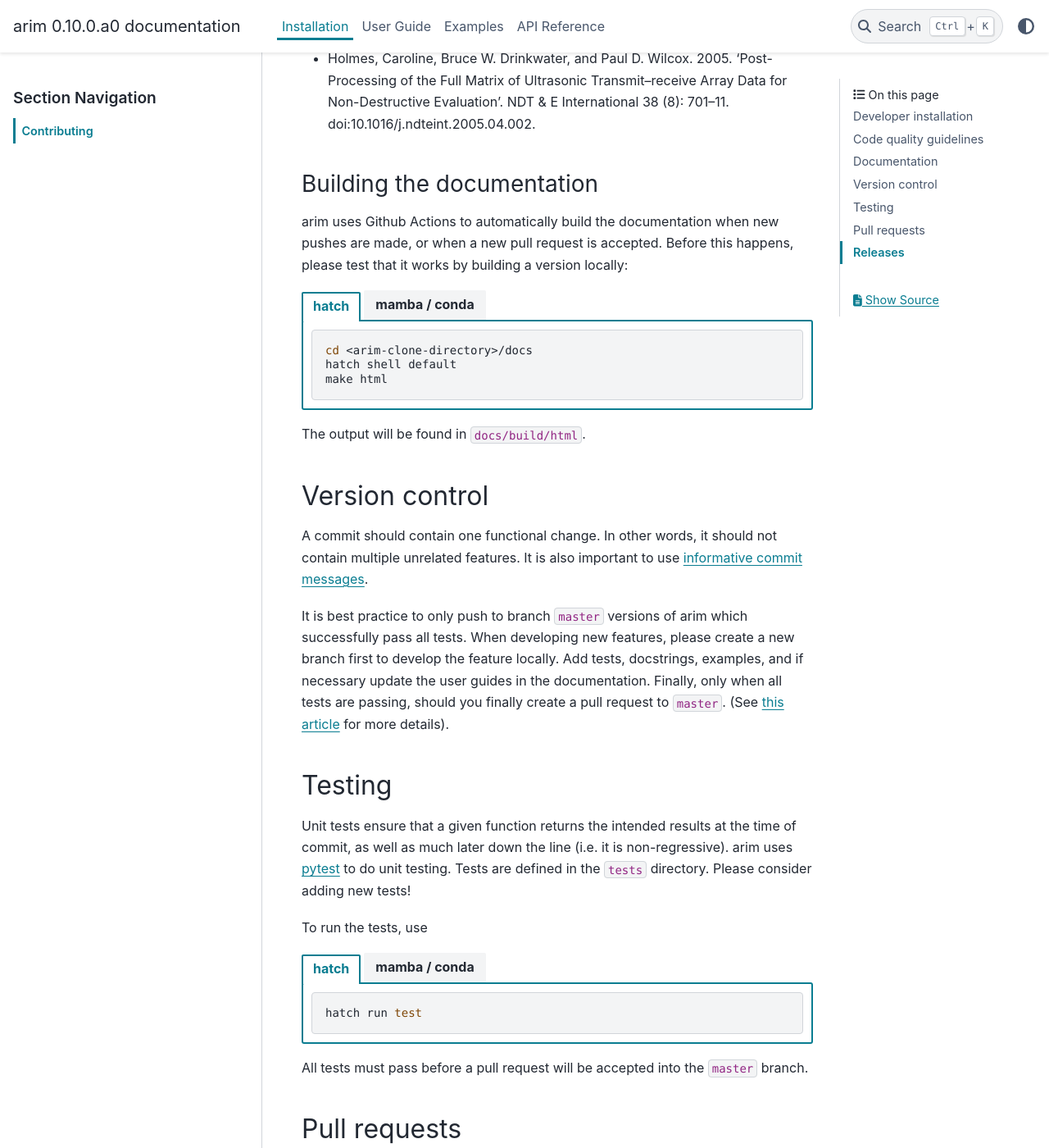
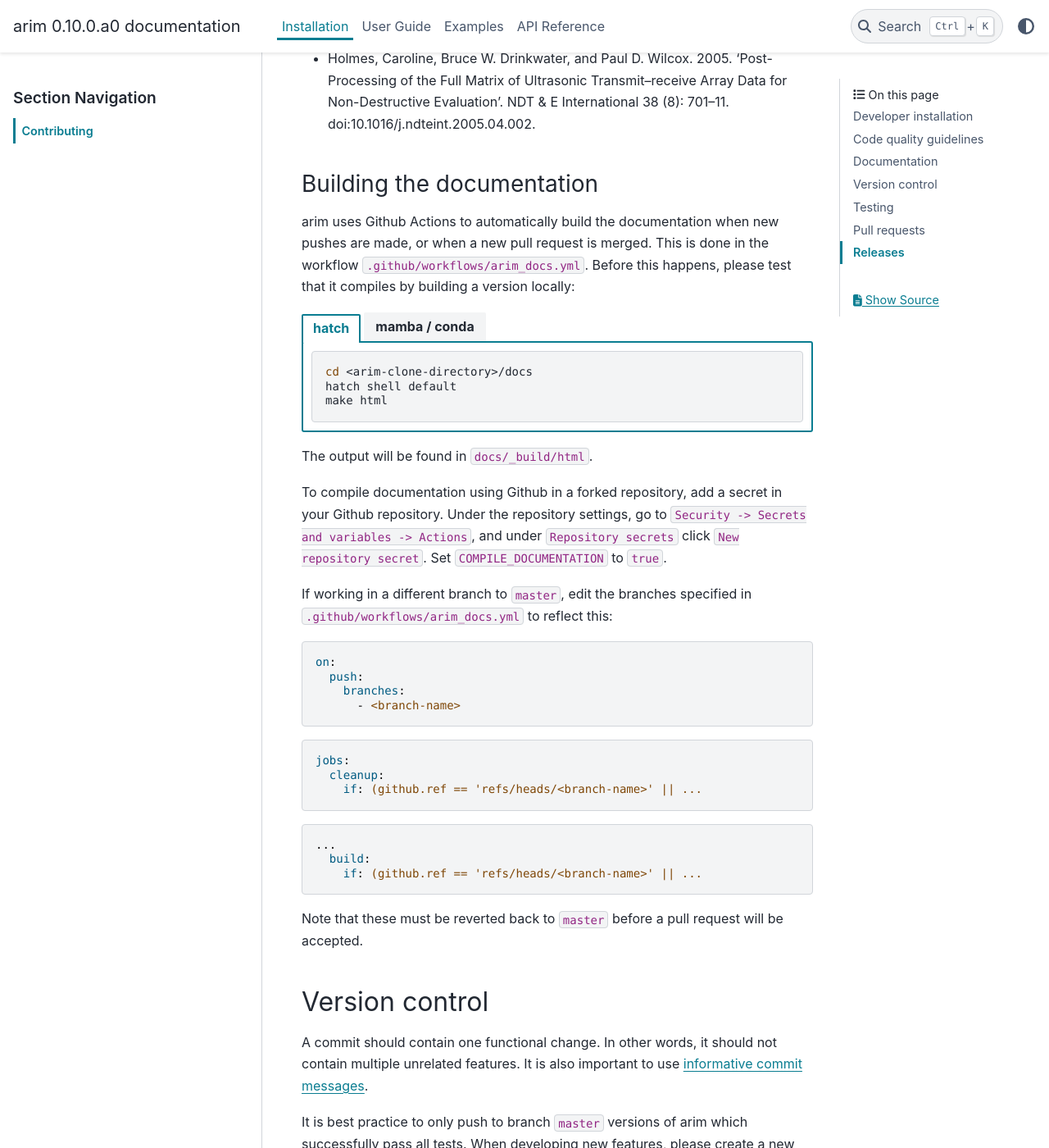
Before and after one commit to ndtatbristol/arim, a Sphinx documentation site: the page built from docs/source/installation/development.rst, in a window 1280 px wide and 1400 px high, scrolled down 2063 px. Shown: the whole window at 82% size. Built offline with Sphinx 7.4.7 and the PyData theme 0.15.4, drawn with Linux system fonts in a browser that asks for light colours.

Commit message:
Updated documentation guidance for building pages on Github

```diff
--- a/docs/source/installation/development.rst
+++ b/docs/source/installation/development.rst
@@ -117,7 +117,8 @@ Building the documentation
 --------------------------
 
 arim uses Github Actions to automatically build the documentation when new pushes are made, or when a new pull request
-is accepted. Before this happens, please test that it works by building a version locally:
+is merged. This is done in the workflow ``.github/workflows/arim_docs.yml``. Before this happens, please test that it
+compiles by building a version locally:
 
 .. tab-set::
 
@@ -137,7 +138,35 @@ is accepted. Before this happens, please test that it works by building a versio
             mamba activate arim-env
             make html
 
-The output will be found in ``docs/build/html``.
+The output will be found in ``docs/_build/html``.
+
+To compile documentation using Github in a forked repository, add a secret in your Github repository. Under the repository
+settings, go to ``Security -> Secrets and variables -> Actions``, and under ``Repository secrets`` click ``New repository secret``.
+Set ``COMPILE_DOCUMENTATION`` to ``true``.
+
+If working in a different branch to ``master``, edit the branches specified in ``.github/workflows/arim_docs.yml`` to
+reflect this:
+
+.. code-block:: yaml
+
+    on:
+      push:
+        branches:
+          - <branch-name>
+
+.. code-block:: yaml
+
+    jobs:
+      cleanup:
+        if: (github.ref == 'refs/heads/<branch-name>' || ...
+
+.. code-block:: yaml
+
+    ...
+      build:
+        if: (github.ref == 'refs/heads/<branch-name>' || ...
+
+Note that these must be reverted back to ``master`` before a pull request will be accepted.
 
 
 Version control
```
